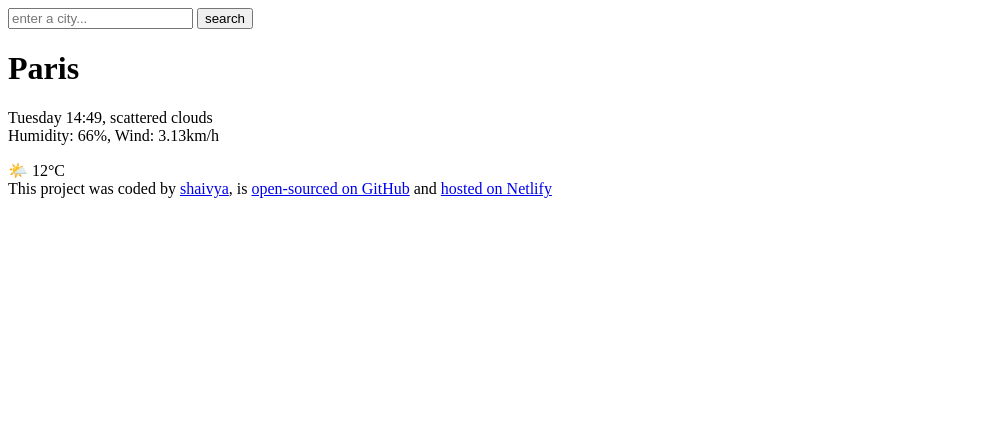
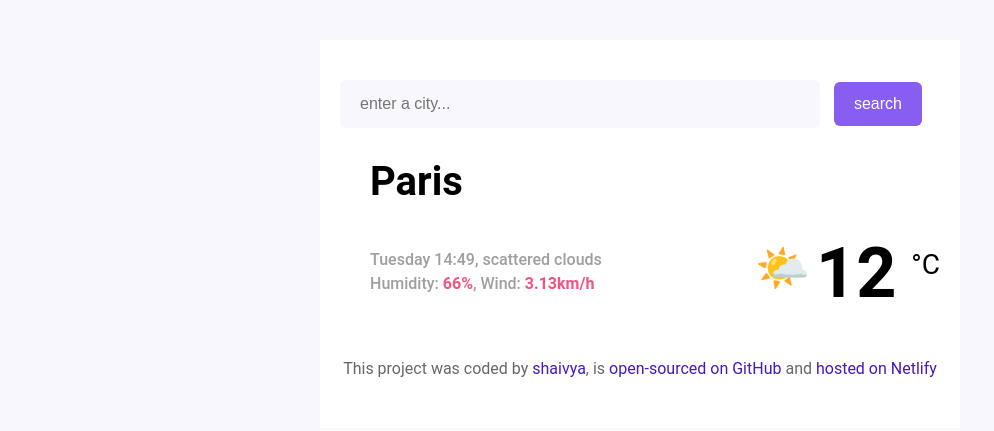
Before and after one commit to shaivya05/my-app, a plain HTML site: page index.html in a window 1280 px wide. Shown: the whole page, without its empty margins (0-994 px from the left). Drawn offline with Linux system fonts and the light colour scheme.

Commit message:
added css

```diff
--- a/index.html
+++ b/index.html
@@ -4,23 +4,32 @@
     <meta charset="UTF-8">
     <meta name="viewport" content="width=device-width, initial-scale=1.0">
     <title>Document</title>
+    <link rel="stylesheet" href="src/styles.css"/>
 </head>
 <body>
+  <div class="weather-app">
   <header>
     <form>
-        <input type="search" placeholder="enter a city..." required/>
-        <input type="submit" value="search"/>
+        <input type="search" placeholder="enter a city..." required class="search-form-input"/>
+        <input type="submit" value="search" class="search-form-button"/>
     </form>
   </header>
   <div>
     <h1>Paris</h1>
-    <p>
+    <div class="weather-app-data ">
+    <p class="details">
         Tuesday 14:49, scattered clouds
           <br />
-          Humidity: 66%, Wind: 3.13km/h
+          Humidity: <strong>66%</strong>, Wind: <strong>3.13km/h</strong>
     </p>
-  </div>
-    <div>🌤️ 12°C</div>
+
+    <div class="value">
+      <div class="icon">🌤️</div>
+      <div class="value-temp">12</div>
+      <div class="sign">°C</div>
+    </div>
+    </div>
+    </div>
     <footer>
       This project was coded by
       <a href="https://github.com/shaivya05" target="_blank"> shaivya</a>,
@@ -33,5 +42,6 @@
         >hosted on Netlify</a
       >
     </footer>
+    </div>
 </body>
 </html>
--- /dev/null
+++ b/src/styles.css
@@ -0,0 +1,80 @@
+body {
+  background-color: #f9f7fe;
+  font-family: "Roboto", sans-serif;
+}
+.weather-app {
+  background-color: white;
+  display: block;
+  margin: 0 auto;
+  max-width: 600px;
+  margin-top: 40px;
+  padding: 20px;
+}
+.search-form-input {
+  background-color: #f9f7fe;
+  color: #67656b8f;
+  border: none;
+  border-radius: 6px;
+  width: 80%;
+  font-size: 16px;
+  padding: 15px 20px;
+  margin-top: 20px;
+}
+a {
+  text-decoration: none;
+  color: #4717c1;
+}
+.search-form-button {
+  margin-left: 10px;
+  font-size: 16px;
+  padding: 13px 20px;
+  border-radius: 6px;
+  color: white;
+  border: none;
+
+  background-color: #885df1;
+}
+footer {
+  margin-top: 30px;
+  color: rgb(0, 0, 0, 0.6);
+  text-align: center;
+  padding-top: 15px;
+  padding-bottom: 30px;
+}
+.weather-app-data {
+  display: flex;
+  justify-content: space-between;
+}
+h1 {
+  margin-top: 30px;
+  margin-left: 30px;
+  font-size: 40px;
+  font-weight: 700;
+}
+.details {
+  font-size: 16px;
+  color: rgba(17, 16, 16, 0.4);
+  line-height: 24px;
+  font-weight: 515;
+  padding-left: 30px;
+}
+.details strong {
+  color: #f65282;
+}
+.value {
+  display: flex;
+}
+.value-temp {
+  font-size: 70px;
+  margin-left: 6px;
+  font-weight: bold;
+}
+.icon {
+  font-size: 44px;
+  margin-top: 10px;
+}
+.sign {
+  margin-top: 16px;
+  margin-left: 15px;
+  font-size: 28px;
+}
```
